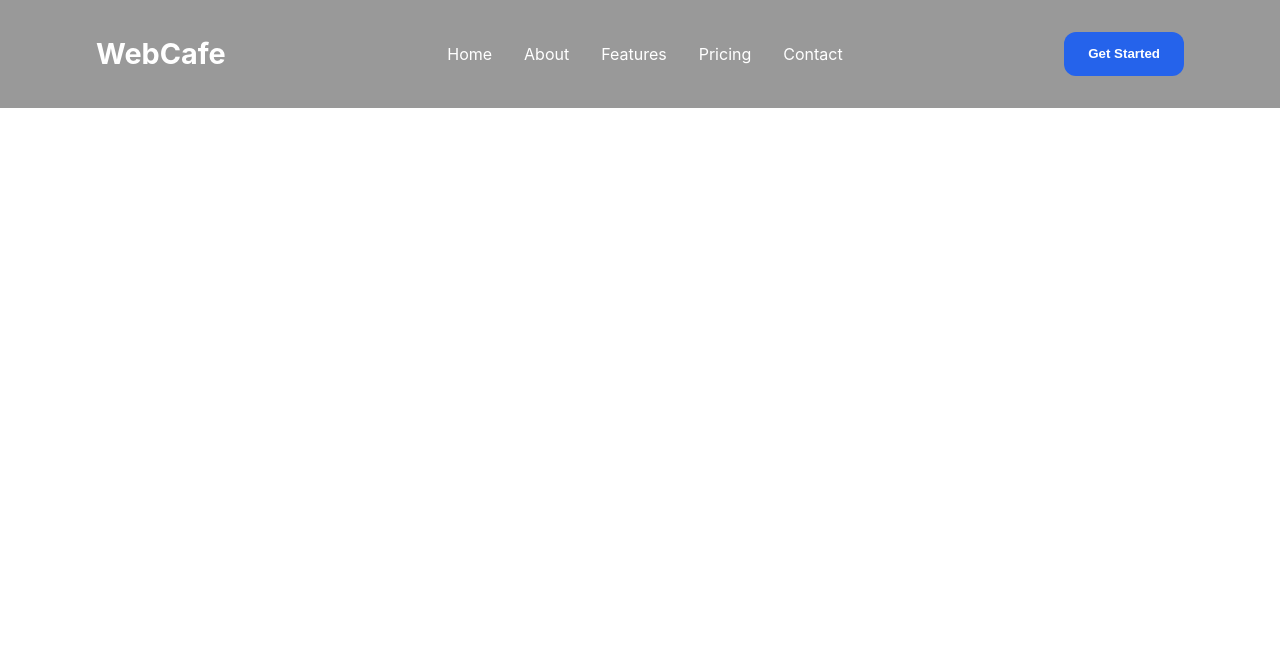
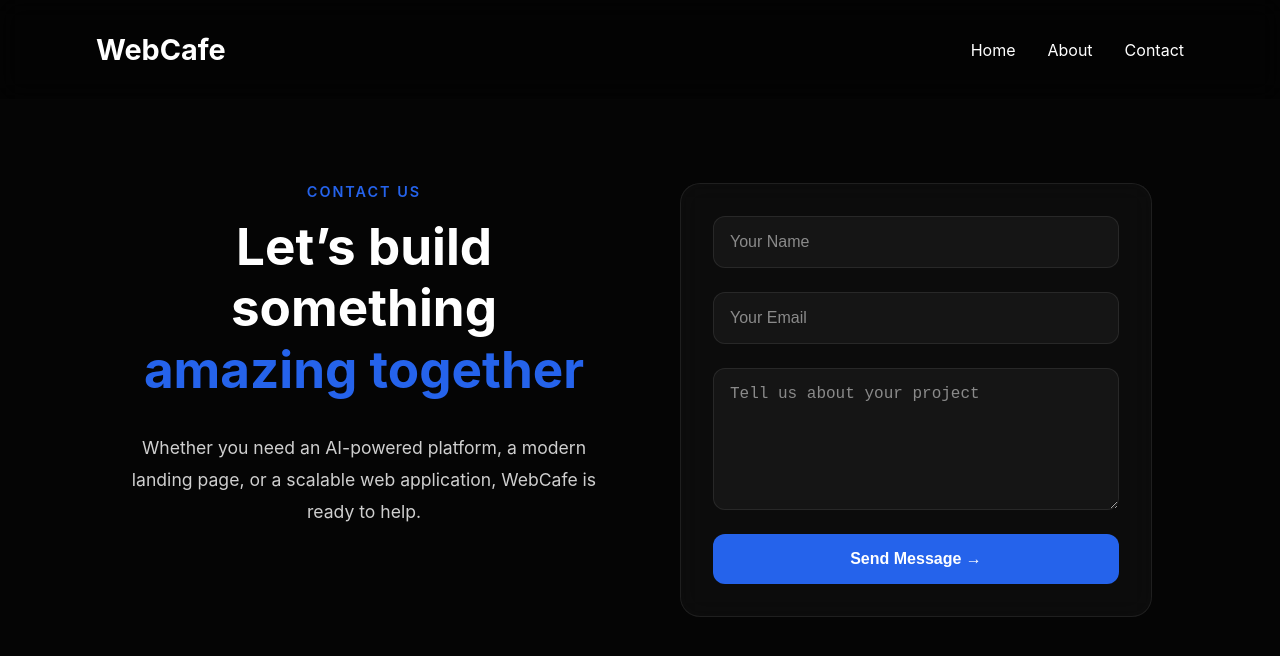
Before and after one commit to Tabby-rohit/Web_Cafe_Land, a React (Create React App) app: page /contact in a window 1280 px wide. Shown: the top 656 px of the page. Built offline with nearby package versions, Linux system fonts and the light colour scheme.

Commit message:
add Contact page with email functionality and styling

```diff
--- a/package.json
+++ b/package.json
@@ -3,6 +3,7 @@
   "version": "0.1.0",
   "private": true,
   "dependencies": {
+    "@emailjs/browser": "^4.4.1",
     "@testing-library/dom": "^10.4.1",
     "@testing-library/jest-dom": "^6.9.1",
     "@testing-library/react": "^16.3.2",
--- a/src/App.js
+++ b/src/App.js
@@ -4,6 +4,7 @@ import HomePage from './pages/HomePage';
 import { Routes,Route } from 'react-router-dom';
 import About from './pages/About.js';
 import Navbar from './pages/Navbar.js';
+import Contact from './pages/Contact.js';
 function App() {
   return (
     <div className="App">
@@ -11,6 +12,7 @@ function App() {
       <Routes>
         <Route path="/" element={<HomePage />} />
         <Route path="/about" element={<About />} />
+        <Route path="/contact" element={<Contact />}></Route>
       </Routes>
     </div>
   );
--- /dev/null
+++ b/src/pages/Contact.css
@@ -0,0 +1,121 @@
+.contact {
+  min-height: 100vh;
+  background: #050505;
+  color: white;
+  padding: 8rem 8rem;
+  display: flex;
+  align-items: center;
+}
+
+.contact__container {
+  width: 100%;
+  display: flex;
+  justify-content: space-between;
+  gap: 5rem;
+}
+
+.contact__left {
+  flex: 1;
+}
+
+.contact__tag {
+  color: #2563eb;
+  font-size: 0.9rem;
+  letter-spacing: 2px;
+  font-weight: 600;
+  margin-bottom: 1rem;
+}
+
+.contact__left h2 {
+  font-size: 3.2rem;
+  line-height: 1.2;
+  margin-bottom: 2rem;
+}
+
+.contact__left h2 span {
+  color: #2563eb;
+}
+
+.contact__description {
+  color: #cfcfcf;
+  font-size: 1.1rem;
+  line-height: 1.8;
+  max-width: 500px;
+  margin-bottom: 3rem;
+}
+
+.contact__info {
+  display: flex;
+  flex-direction: column;
+  gap: 2rem;
+}
+
+.contact__info h4 {
+  font-size: 1rem;
+  margin-bottom: 0.4rem;
+}
+
+.contact__info p {
+  color: #a0a0a0;
+}
+
+.contact__right {
+  flex: 1;
+}
+
+.contact__form {
+  display: flex;
+  flex-direction: column;
+  gap: 1.5rem;
+  background: rgba(255,255,255,0.03);
+  padding: 2rem;
+  border-radius: 20px;
+  border: 1px solid rgba(255,255,255,0.08);
+  backdrop-filter: blur(12px);
+}
+
+.contact__form input,
+.contact__form textarea {
+  width: 100%;
+  padding: 1rem;
+  background: rgba(255,255,255,0.04);
+  border: 1px solid rgba(255,255,255,0.08);
+  border-radius: 12px;
+  color: white;
+  font-size: 1rem;
+  outline: none;
+}
+
+.contact__form input::placeholder,
+.contact__form textarea::placeholder {
+  color: #8a8a8a;
+}
+
+.contact__form button {
+  padding: 1rem;
+  border: none;
+  border-radius: 12px;
+  background: #2563eb;
+  color: white;
+  font-size: 1rem;
+  cursor: pointer;
+  font-weight: 600;
+}
+
+.contact__form button:hover {
+  opacity: 0.9;
+}
+
+@media (max-width: 768px) {
+  .contact {
+    padding: 5rem 2rem;
+  }
+
+  .contact__container {
+    flex-direction: column;
+  }
+
+  .contact__left h2 {
+    font-size: 2.4rem;
+  }
+}
--- /dev/null
+++ b/src/pages/Contact.js
@@ -0,0 +1,84 @@
+import "./Contact.css";
+import {useRef} from "react";
+import emailjs from "@emailjs/browser";
+
+const Contact = () => {
+  const form = useRef();
+
+  const sendEmail = (e) => {
+    e.preventDefault();
+
+    emailjs
+      .sendForm(
+        "service_2n16aym",
+        "template_vph1jok",
+        form.current,
+        "ANfLdd6LFeZuDk5Pu"
+      )
+      .then(
+        () => {
+          alert("Message sent successfully!");
+          form.current.reset();
+        },
+        (error) => {
+          alert("Failed to send message.");
+          console.log(error.text);
+        }
+      );
+  };
+
+  return (
+    <section className="contact">
+      <div className="contact__container">
+        <div className="contact__left">
+          <p className="contact__tag">CONTACT US</p>
+
+          <h2>
+            Let’s build something
+            <span> amazing together</span>
+          </h2>
+
+          <p className="contact__description">
+            Whether you need an AI-powered platform, a modern landing page,
+            or a scalable web application, WebCafe is ready to help.
+          </p>
+        </div>
+
+        <div className="contact__right">
+          <form
+            ref={form}
+            onSubmit={sendEmail}
+            className="contact__form"
+          >
+            <input
+              type="text"
+              name="user_name"
+              placeholder="Your Name"
+              required
+            />
+
+            <input
+              type="email"
+              name="user_email"
+              placeholder="Your Email"
+              required
+            />
+
+            <textarea
+              name="message"
+              rows="6"
+              placeholder="Tell us about your project"
+              required
+            ></textarea>
+
+            <button type="submit">
+              Send Message →
+            </button>
+          </form>
+        </div>
+      </div>
+    </section>
+  );
+};
+
+export default Contact;
--- a/src/pages/Header.js
+++ b/src/pages/Header.js
@@ -45,9 +45,7 @@ const Header = () => {
             experiences in real-time.
           </p>
 
-          <button className="hero__button">
-            Get Started — It’s Free →
-          </button>
+
         </div>
 
         {floatingItems.map((item,index) => (
--- a/src/pages/Navbar.js
+++ b/src/pages/Navbar.js
@@ -14,23 +14,12 @@ const Navbar = () => {
         <li>
           <Link to="/about">About</Link>
         </li>
-
-        <li>
-          <Link to="/features">Features</Link>
-        </li>
-
-        <li>
-          <Link to="/pricing">Pricing</Link>
-        </li>
-
         <li>
           <Link to="/contact">Contact</Link>
         </li>
       </ul>
 
-      <button className="navbar__button">
-        Get Started
-      </button>
+
     </nav>
   );
 };
```
Also changed, not shown: 1 other file (tests, documents, lock files or other folders).
